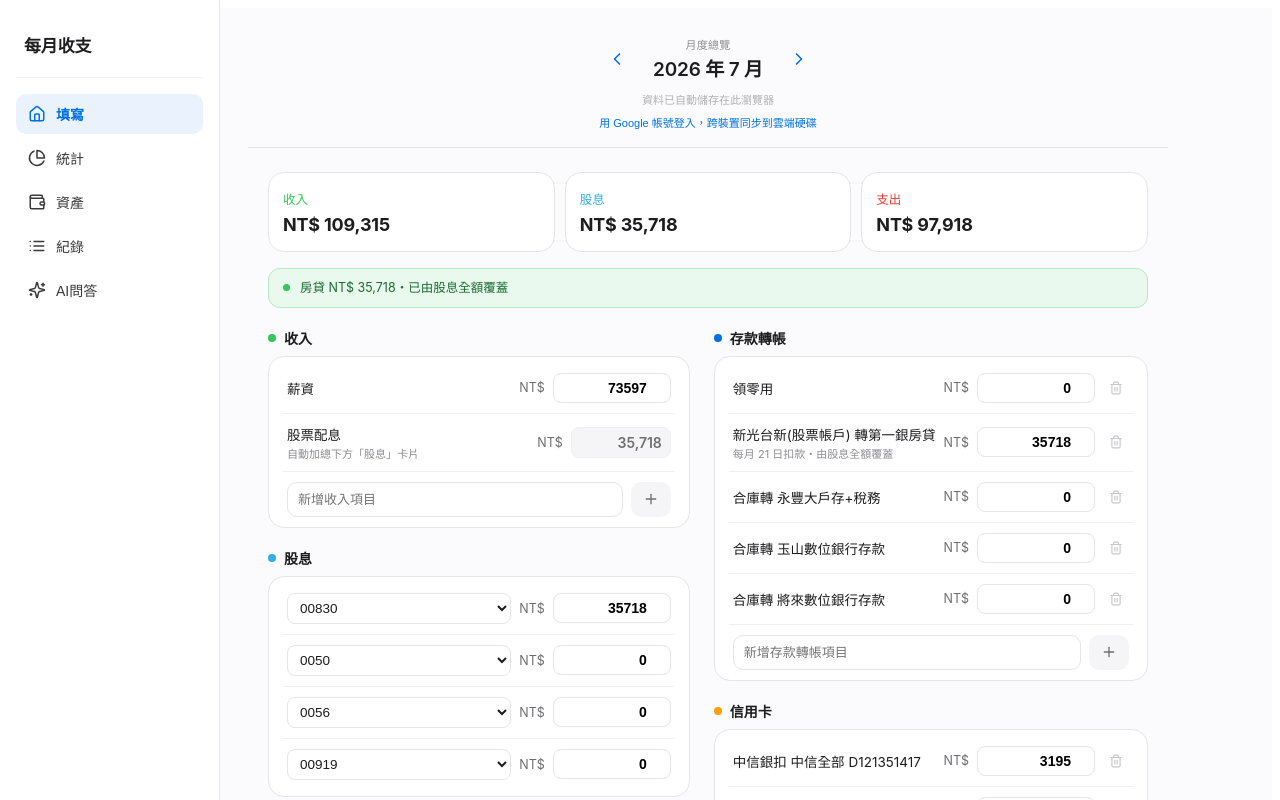
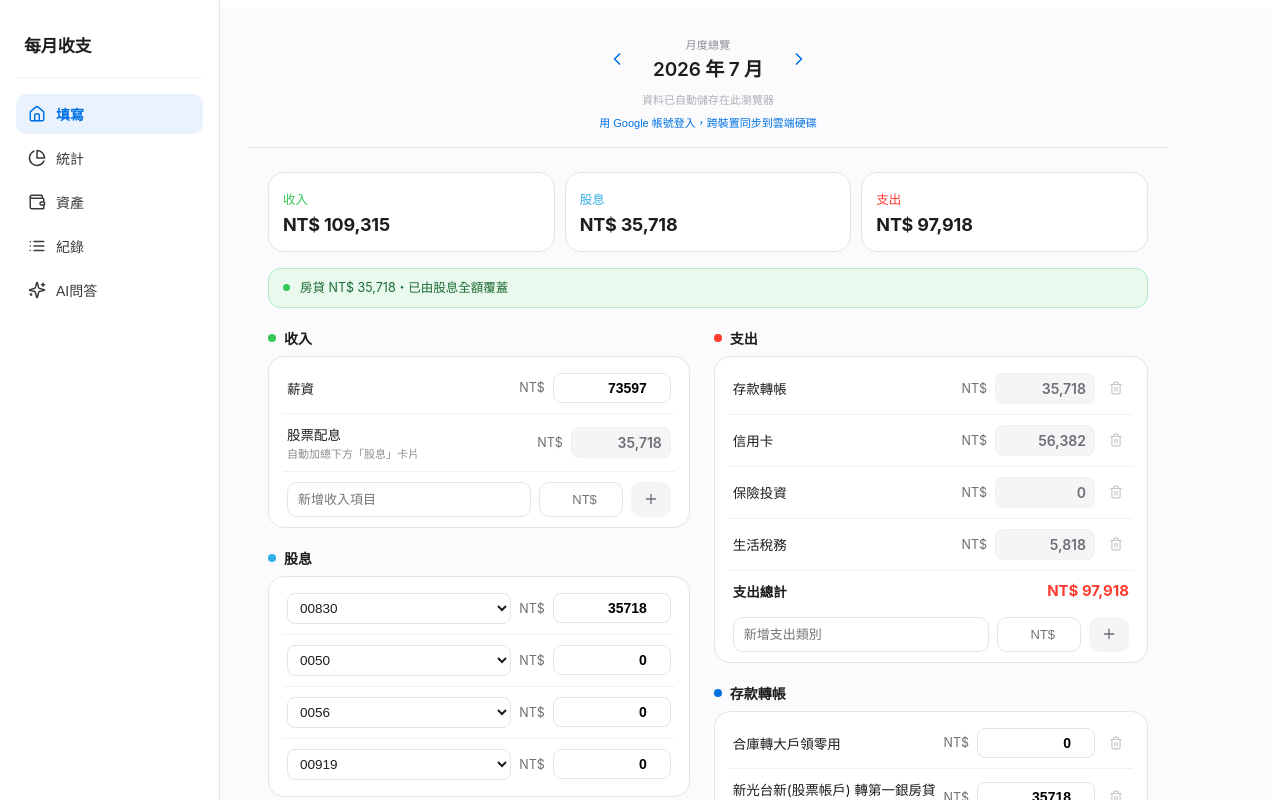
Before and after one commit to alainschou-code/monthly-budget-app, a React (Vite) app: page / in a window 1280 px wide. Shown: the top 800 px of the page. Built offline with nearby package versions, Linux system fonts and the light colour scheme.

Commit message:
Add files via upload

```diff
--- a/src/App.jsx
+++ b/src/App.jsx
@@ -69,7 +69,7 @@ const DEFAULT_TEMPLATE = {
       label: "存款轉帳",
       color: GROUP_COLORS.transfer,
       items: [
-        { id: "pocket", label: "領零用" },
+        { id: "pocket", label: "合庫轉大戶領零用" },
         { id: "mortgage", label: "新光台新(股票帳戶) 轉第一銀房貸" },
         { id: "yfTax", label: "合庫轉 永豐大戶存+稅務" },
         { id: "esunSave", label: "合庫轉 玉山數位銀行存款" },
@@ -444,27 +444,61 @@ export default function App() {
     });
   }
 
-  function addIncomeItem(label) {
+  function addIncomeItem(label, initialAmount) {
     const newId = `income_custom_${Date.now()}`;
     setTemplate((prev) => ({ ...prev, income: [...prev.income, { id: newId, label }] }));
+    if (initialAmount) {
+      ensureMonthAndUpdate(currentMonth, (d) => {
+        d.income[newId] = initialAmount;
+      });
+    }
   }
 
   function removeIncomeItem(itemId) {
     setTemplate((prev) => ({ ...prev, income: prev.income.filter((it) => it.id !== itemId) }));
   }
 
-  function addExpenseItem(groupId, label) {
+  function addExpenseItem(groupId, label, initialAmount) {
     const newId = `custom_${Date.now()}`;
     setTemplate((prev) => ({
       ...prev,
       expenseGroups: prev.expenseGroups.map((g) => (g.id === groupId ? { ...g, items: [...g.items, { id: newId, label }] } : g)),
     }));
+    if (initialAmount) {
+      ensureMonthAndUpdate(currentMonth, (d) => {
+        d.expense[newId] = initialAmount;
+      });
+    }
   }
 
   function removeExpenseItem(groupId, itemId) {
     setTemplate((prev) => ({
       ...prev,
       expenseGroups: prev.expenseGroups.map((g) => (g.id === groupId ? { ...g, items: g.items.filter((it) => it.id !== itemId) } : g)),
+    }));
+  }
+
+  const EXPENSE_GROUP_PALETTE = ["#0071E3", "#FF9F0A", "#5E5CE6", "#FF375F", "#34C759", "#8E8E93", "#00C7BE", "#AF52DE"];
+
+  function addExpenseGroup(label, initialAmount) {
+    const groupId = `group_custom_${Date.now()}`;
+    const itemId = `custom_${Date.now()}`;
+    const color = EXPENSE_GROUP_PALETTE[template.expenseGroups.length % EXPENSE_GROUP_PALETTE.length];
+    setTemplate((prev) => ({
+      ...prev,
+      expenseGroups: [...prev.expenseGroups, { id: groupId, label, color, items: [{ id: itemId, label }] }],
+    }));
+    if (initialAmount) {
+      ensureMonthAndUpdate(currentMonth, (d) => {
+        d.expense[itemId] = initialAmount;
+      });
+    }
+  }
+
+  function removeExpenseGroup(groupId) {
+    setTemplate((prev) => ({
+      ...prev,
+      expenseGroups: prev.expenseGroups.filter((g) => g.id !== groupId),
     }));
   }
 
@@ -696,6 +730,7 @@ export default function App() {
               displayIncome={displayIncome}
               displayExpense={displayExpense}
               dividendItems={displayDividendItems}
+              groupTotals={groupTotals}
               onIncomeChange={updateIncomeField}
               onExpenseChange={updateExpenseField}
               onDividendItemChange={updateDividendItem}
@@ -703,6 +738,8 @@ export default function App() {
               onRemoveIncomeItem={removeIncomeItem}
               onAddExpenseItem={addExpenseItem}
               onRemoveExpenseItem={removeExpenseItem}
+              onAddExpenseGroup={addExpenseGroup}
+              onRemoveExpenseGroup={removeExpenseGroup}
             />
           )}
           {view === "stats" && <StatsView groupTotals={groupTotals} trend={trend} />}
@@ -856,7 +893,7 @@ function AmountRow({ label, value, onChange, onRemove, note }) {
   );
 }
 
-function ReadOnlyAmountRow({ label, value, note }) {
+function ReadOnlyAmountRow({ label, value, note, onRemove }) {
   return (
     <div style={{ display: "flex", alignItems: "center", padding: "10px 4px", borderBottom: "1px solid #F0F0F2", gap: 8 }}>
       <div style={{ flex: 1, overflow: "hidden" }}>
@@ -880,6 +917,11 @@ function ReadOnlyAmountRow({ label, value, note }) {
       >
         {formatMoney(value)}
       </div>
+      {onRemove && (
+        <button onClick={onRemove} aria-label="刪除項目" style={{ background: "none", border: "none", color: "#C7C7CC", cursor: "pointer", display: "flex" }}>
+          <Trash2 size={14} />
+        </button>
+      )}
     </div>
   );
 }
@@ -911,10 +953,12 @@ function DividendRow({ code, amount, options, onCodeChange, onAmountChange, isLa
 
 function AddItemRow({ placeholder, onAdd }) {
   const [text, setText] = useState("");
+  const [amount, setAmount] = useState("");
   function submit() {
     if (!text.trim()) return;
-    onAdd(text.trim());
+    onAdd(text.trim(), parseFloat(amount) || 0);
     setText("");
+    setAmount("");
   }
   return (
     <div style={{ display: "flex", gap: 8, padding: "10px 4px 4px" }}>
@@ -924,6 +968,13 @@ function AddItemRow({ placeholder, onAdd }) {
         onChange={(e) => setText(e.target.value)}
         placeholder={placeholder}
         style={{ flex: 1, padding: "9px 10px", borderRadius: 10, border: "1px solid #E5E5E7", fontSize: 13, boxSizing: "border-box" }}
+      />
+      <input
+        type="number"
+        value={amount}
+        onChange={(e) => setAmount(e.target.value)}
+        placeholder="NT$"
+        style={{ width: 84, padding: "9px 10px", borderRadius: 10, border: "1px solid #E5E5E7", fontSize: 13, boxSizing: "border-box", textAlign: "right" }}
       />
       <button onClick={submit} style={{ background: "#F5F5F7", border: "none", borderRadius: 10, padding: "0 12px", cursor: "pointer", display: "flex", alignItems: "center" }}>
         <Plus size={16} color="#6E6E73" />
@@ -941,6 +992,7 @@ function HomeView({
   displayIncome,
   displayExpense,
   dividendItems,
+  groupTotals,
   onIncomeChange,
   onExpenseChange,
   onDividendItemChange,
@@ -948,6 +1000,8 @@ function HomeView({
   onRemoveIncomeItem,
   onAddExpenseItem,
   onRemoveExpenseItem,
+  onAddExpenseGroup,
+  onRemoveExpenseGroup,
 }) {
   return (
     <div>
@@ -1005,8 +1059,20 @@ function HomeView({
         </div>
 
         <div className="abm-home-col-right">
+          <SectionLabel label="支出" color="#FF3B30" />
+          <ItemGroupCard>
+            {groupTotals.map((g) => (
+              <ReadOnlyAmountRow key={g.id} label={g.label} value={g.value} onRemove={() => onRemoveExpenseGroup(g.id)} />
+            ))}
+            <div style={{ display: "flex", alignItems: "center", padding: "10px 4px 6px", gap: 8 }}>
+              <span style={{ flex: 1, fontSize: 13.5, fontWeight: 600, color: "#1D1D1F" }}>支出總計</span>
+              <span style={{ fontSize: 15, fontWeight: 700, color: "#FF3B30" }}>NT$ {formatMoney(expenseTotal)}</span>
+            </div>
+            <AddItemRow placeholder="新增支出類別" onAdd={onAddExpenseGroup} />
+          </ItemGroupCard>
+
           {template.expenseGroups.map((group, gi) => (
-            <div key={group.id} style={{ marginTop: gi === 0 ? 0 : 20 }}>
+            <div key={group.id} style={{ marginTop: 20 }}>
               <SectionLabel label={group.label} color={group.color} />
               <ItemGroupCard>
                 {group.items.map((item) => (
@@ -1019,7 +1085,7 @@ function HomeView({
                     note={item.id === "mortgage" ? "每月 21 日扣款・由股息全額覆蓋" : undefined}
                   />
                 ))}
-                <AddItemRow placeholder={`新增${group.label}項目`} onAdd={(label) => onAddExpenseItem(group.id, label)} />
+                <AddItemRow placeholder={`新增${group.label}項目`} onAdd={(label, amount) => onAddExpenseItem(group.id, label, amount)} />
               </ItemGroupCard>
             </div>
           ))}
@@ -1121,8 +1187,8 @@ function AssetsView({ assets, onChange }) {
     onChange(assets.filter((a) => a.id !== id));
   }
 
-  function addItem(label) {
-    onChange([...assets, { id: `asset_${Date.now()}`, label, value: 0 }]);
+  function addItem(label, initialValue) {
+    onChange([...assets, { id: `asset_${Date.now()}`, label, value: initialValue || 0 }]);
   }
 
   return (
```
